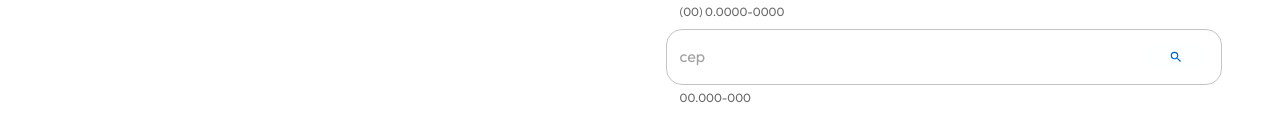
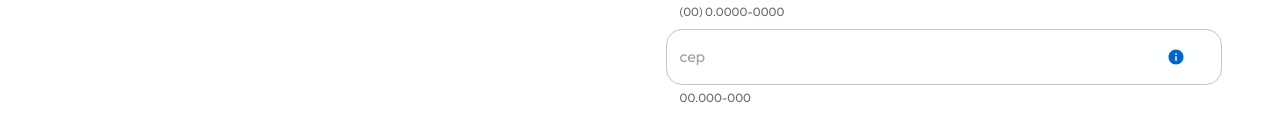
Before and after one commit to henriquedelimap/beachTennis, a React (Vite) app: page /carrinho in a window 1280 px wide. Shown: the part 446-584 px from the top of the page. Built offline with nearby package versions, Linux system fonts and the light colour scheme.

Commit message:
first commit

```diff
--- a/src/Pages/Carrinho/Dados/index.tsx
+++ b/src/Pages/Carrinho/Dados/index.tsx
@@ -3,7 +3,7 @@ import { useCarrinhoContext } from "../../../Common/Context/Carinho";
 import { useMemo, useState } from "react"
 import { IDadosPessoais, usePerfilContext } from "../../../Common/Context/DadosPessoais";
 import { Title } from "../../../components/Title"
-import { MdSearch } from "react-icons/md";
+import { MdInfo, MdSearch } from "react-icons/md";
 
 
 
@@ -77,7 +77,7 @@ export const FormularioCarrinho = () => {
                         onChange={(e: any)=>consultaCep(`${e.target.value}`)}
                         endAdornment={
                             <Button>
-                                <MdSearch />
+                                <MdInfo fontSize={18} />
                             </Button>
                         }
                     />
```
